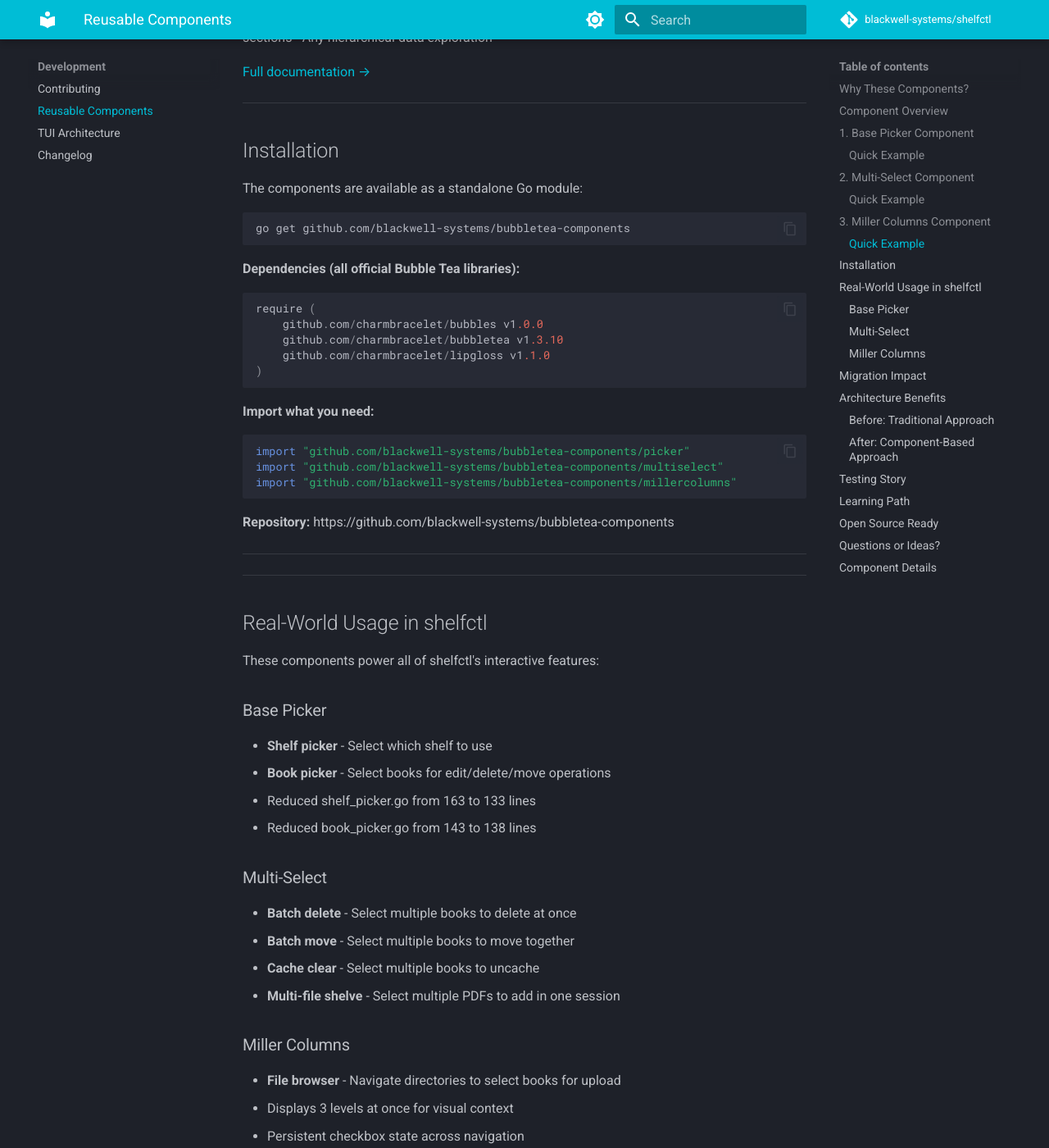
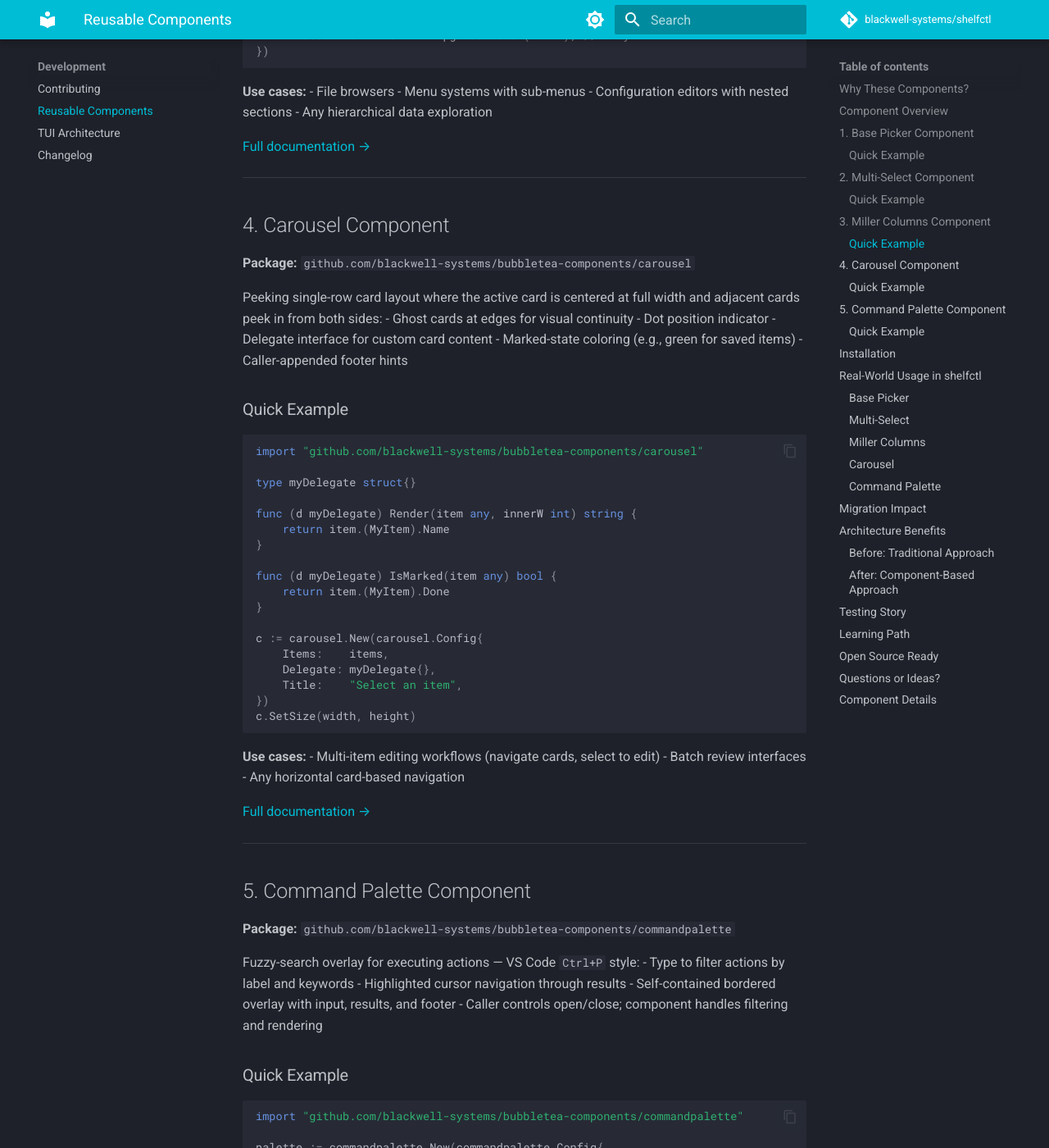
Before and after one commit to blackwell-systems/shelfctl, an MkDocs documentation site: the page built from docs/development/components.md, in a window 1280 px wide and 1400 px high, scrolled down 4603 px. Shown: the whole window at 82% size. Built offline with MkDocs 1.6.1 and Material for MkDocs 9.7.7, drawn with Linux system fonts in a browser that asks for light colours; comment, search, counter and statistics services are not loaded; some of the changed text lies outside the part shown.

Commit message:
Update docs for carousel and command palette components
Add ctrl+p command palette to hub keyboard controls in hub.md.
Update components.md with carousel and command palette sections.
Update README and tui-architecture.md to reflect five components.

````diff
--- a/docs/development/components.md
+++ b/docs/development/components.md
@@ -24,6 +24,8 @@ Building complex TUIs with Bubble Tea involves repetitive boilerplate for common
 | **Base Picker** | Foundation for selection UIs | ~60% less code | ~200 LOC |
 | **Multi-Select** | Checkbox wrapper for any list | Reusable pattern | ~300 LOC |
 | **Miller Columns** | Hierarchical navigation layout | Complex layout solved | ~400 LOC |
+| **Carousel** | Peeking card layout with navigation | Card UI solved | ~350 LOC |
+| **Command Palette** | Fuzzy-search action overlay | Instant action lookup | ~365 LOC |
 
 ---
 
@@ -233,6 +235,104 @@ mc := millercolumns.New(millercolumns.Config{
 
 ---
 
+## 4. Carousel Component
+
+**Package:** `github.com/blackwell-systems/bubbletea-components/carousel`
+
+Peeking single-row card layout where the active card is centered at full width and adjacent cards peek in from both sides:
+- Ghost cards at edges for visual continuity
+- Dot position indicator
+- Delegate interface for custom card content
+- Marked-state coloring (e.g., green for saved items)
+- Caller-appended footer hints
+
+### Quick Example
+
+```go
+import "github.com/blackwell-systems/bubbletea-components/carousel"
+
+type myDelegate struct{}
+
+func (d myDelegate) Render(item any, innerW int) string {
+    return item.(MyItem).Name
+}
+
+func (d myDelegate) IsMarked(item any) bool {
+    return item.(MyItem).Done
+}
+
+c := carousel.New(carousel.Config{
+    Items:    items,
+    Delegate: myDelegate{},
+    Title:    "Select an item",
+})
+c.SetSize(width, height)
+```
+
+**Use cases:**
+- Multi-item editing workflows (navigate cards, select to edit)
+- Batch review interfaces
+- Any horizontal card-based navigation
+
+[Full documentation →](https://github.com/blackwell-systems/bubbletea-components/tree/main/carousel)
+
+---
+
+## 5. Command Palette Component
+
+**Package:** `github.com/blackwell-systems/bubbletea-components/commandpalette`
+
+Fuzzy-search overlay for executing actions — VS Code `Ctrl+P` style:
+- Type to filter actions by label and keywords
+- Highlighted cursor navigation through results
+- Self-contained bordered overlay with input, results, and footer
+- Caller controls open/close; component handles filtering and rendering
+
+### Quick Example
+
+```go
+import "github.com/blackwell-systems/bubbletea-components/commandpalette"
+
+palette := commandpalette.New(commandpalette.Config{
+    Actions: []commandpalette.Action{
+        {Label: "Browse Library", Keywords: []string{"view", "search"}, Run: doBrowse},
+        {Label: "Add Book",      Keywords: []string{"shelve", "upload"}, Run: doAdd},
+        {Label: "Edit Book",     Keywords: []string{"modify", "update"}, Run: doEdit},
+    },
+})
+palette.SetSize(width, height)
+
+// In Update:
+if msg.String() == "ctrl+p" {
+    paletteOpen = true
+    return m, palette.Focus()
+}
+if paletteOpen {
+    switch msg.String() {
+    case "esc":
+        paletteOpen = false
+        return m, nil
+    default:
+        palette, cmd = palette.Update(msg)
+        return m, cmd
+    }
+}
+
+// Handle selection:
+case commandpalette.ActionSelectedMsg:
+    paletteOpen = false
+    return m, msg.Action.Run
+```
+
+**Use cases:**
+- Hub menus with many actions
+- Quick access to deeply nested features
+- Any TUI with discoverable commands
+
+[Full documentation →](https://github.com/blackwell-systems/bubbletea-components/tree/main/commandpalette)
+
+---
+
 ## Installation
 
 The components are available as a standalone Go module:
@@ -255,6 +355,8 @@ require (
 import "github.com/blackwell-systems/bubbletea-components/picker"
 import "github.com/blackwell-systems/bubbletea-components/multiselect"
 import "github.com/blackwell-systems/bubbletea-components/millercolumns"
+import "github.com/blackwell-systems/bubbletea-components/carousel"
+import "github.com/blackwell-systems/bubbletea-components/commandpalette"
 ```
 
 **Repository:** https://github.com/blackwell-systems/bubbletea-components
@@ -284,6 +386,17 @@ These components power all of shelfctl's interactive features:
 - Displays 3 levels at once for visual context
 - Persistent checkbox state across navigation
 - Prevents accidental PDF opens (enter only navigates directories)
+
+### Carousel
+- **Batch edit workflow** - Navigate between selected books as cards
+- Center card shows full metadata, adjacent cards peek from edges
+- Green border marks saved items, orange border for active card
+- Dot indicator shows position in the set
+
+### Command Palette
+- **Hub quick actions** - `ctrl+p` opens fuzzy-search overlay in the hub
+- Searches all menu actions by label, description, and key
+- Selects an action to navigate directly (emits `NavigateMsg`)
 
 ---
 
@@ -389,6 +502,8 @@ func TestBasePicker(t *testing.T) {
 2. **Try Base Picker first** - Simplest component, immediate value
 3. **Add Multi-Select** - Once you have a picker, add checkbox selection
 4. **Use Miller Columns** - For hierarchical navigation needs
+5. **Use Carousel** - For horizontal card-based workflows
+6. **Use Command Palette** - For fuzzy-search action overlays
 
 **Want to see them in action?** Check out shelfctl's [TUI Architecture Guide](tui-architecture.md) to see how these components are used in production.
 
@@ -423,3 +538,5 @@ For detailed API documentation, examples, and usage patterns, see the component
 - **[Base Picker](https://github.com/blackwell-systems/bubbletea-components/tree/main/picker)** - Complete API reference and migration guide
 - **[Multi-Select](https://github.com/blackwell-systems/bubbletea-components/tree/main/multiselect)** - Interface requirements and state management
 - **[Miller Columns](https://github.com/blackwell-systems/bubbletea-components/tree/main/millercolumns)** - Column navigation and file browser examples
+- **[Carousel](https://github.com/blackwell-systems/bubbletea-components/tree/main/carousel)** - Card layout and delegate interface
+- **[Command Palette](https://github.com/blackwell-systems/bubbletea-components/tree/main/commandpalette)** - Fuzzy-search overlay and action configuration
````
Also changed, not shown: other parts of docs/development/components.md (+1 -1 lines), README.md (+1 -1 lines), docs/development/tui-architecture.md (+1 -1 lines), docs/guides/hub.md (+3 -1 lines).
